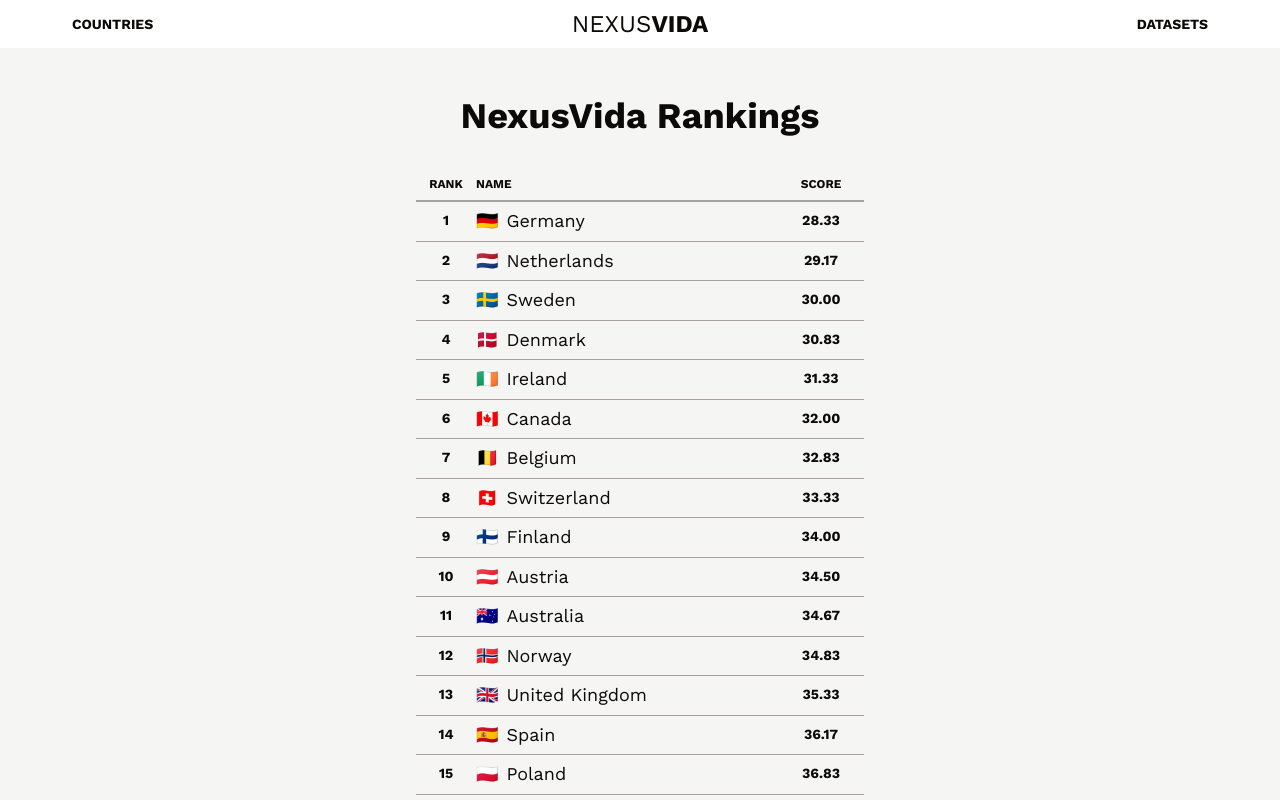
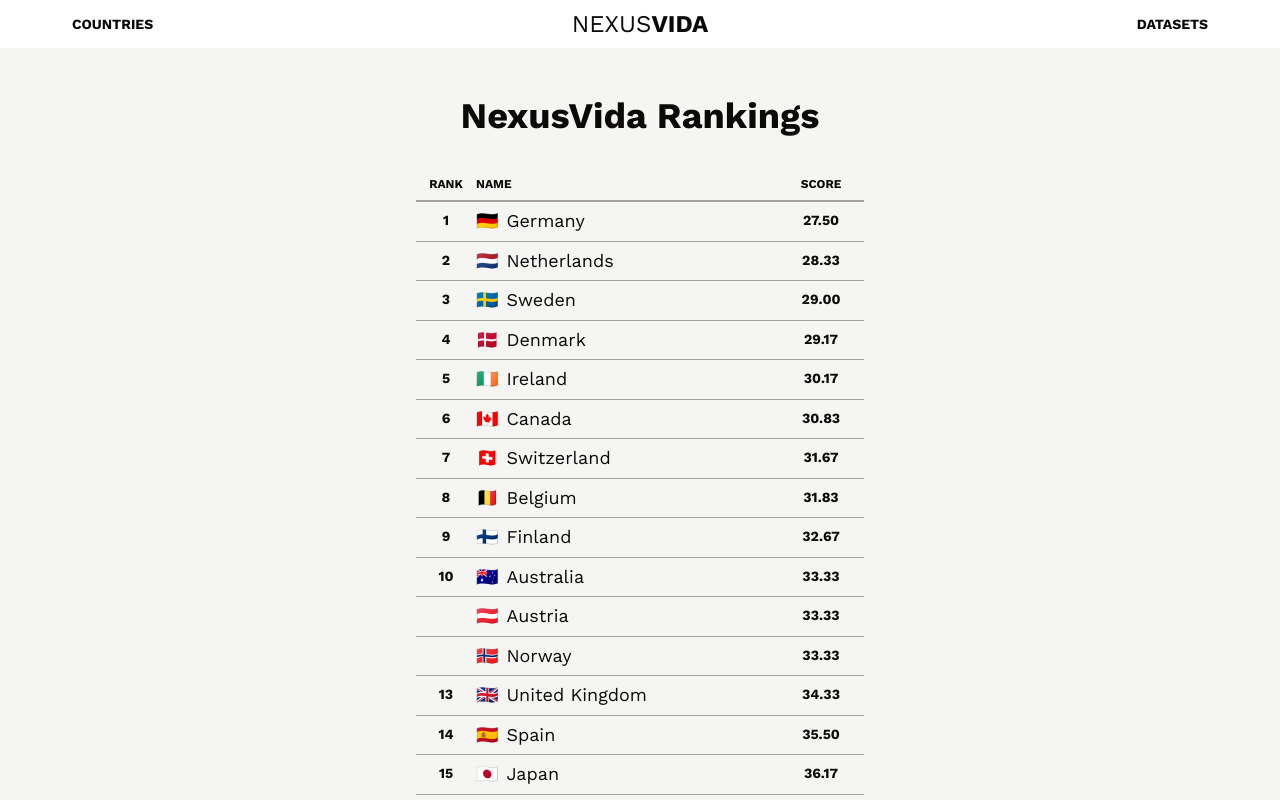
Before and after one commit to spencerlabs/nexusvida, a Next.js app: page / in a window 1280 px wide. Shown: the top 800 px of the page. Built offline with nearby package versions, Linux system fonts and the light colour scheme.

Commit message:
Adjust for exclusions

```diff
--- a/src/app/page.tsx
+++ b/src/app/page.tsx
@@ -1,9 +1,11 @@
 import Link from 'next/link'
 
 import Table from '@/components/Table'
-import { getAllCountries } from '@/lib/api'
+import { getAllCountries, getAllDatasets } from '@/lib/api'
 
 export default async function Home() {
+  const datasets = getAllDatasets()
+
   const countries = getAllCountries()
     .filter((c) => {
       const { col, gdp, gpi, hdi, whr } = c.data
@@ -11,6 +13,40 @@ export default async function Home() {
       if (!col || !gdp || !gpi || !hdi || !whr) return false
 
       return true
+    })
+    .map((c) => {
+      const dataOptions = Object.keys(c.data)
+
+      const updatedData: Record<string, number> = {}
+
+      dataOptions.forEach((opt) => {
+        const startingValue = c.data[opt]
+
+        const dataset = datasets.find((d) => d.slug === opt)!
+
+        if (!dataset.adjustments || !dataset.adjustments.excluded) {
+          updatedData[opt] = startingValue
+          return
+        }
+
+        const reduction = dataset.adjustments.excluded.reduce(
+          (prev, current) => {
+            if (current > startingValue) return prev
+
+            return prev + 1
+          },
+          0,
+        )
+
+        console.log(c.title, opt, reduction)
+
+        updatedData[opt] = startingValue - reduction
+      })
+
+      return {
+        ...c,
+        data: updatedData,
+      }
     })
     .map((c) => {
       const dataArr = Object.values(c.data)
--- a/src/interfaces/dataset.ts
+++ b/src/interfaces/dataset.ts
@@ -8,4 +8,7 @@ export interface Dataset {
   year: number
   url: string
   countries?: Country[]
+  adjustments?: {
+    excluded?: number[]
+  }
 }
```
